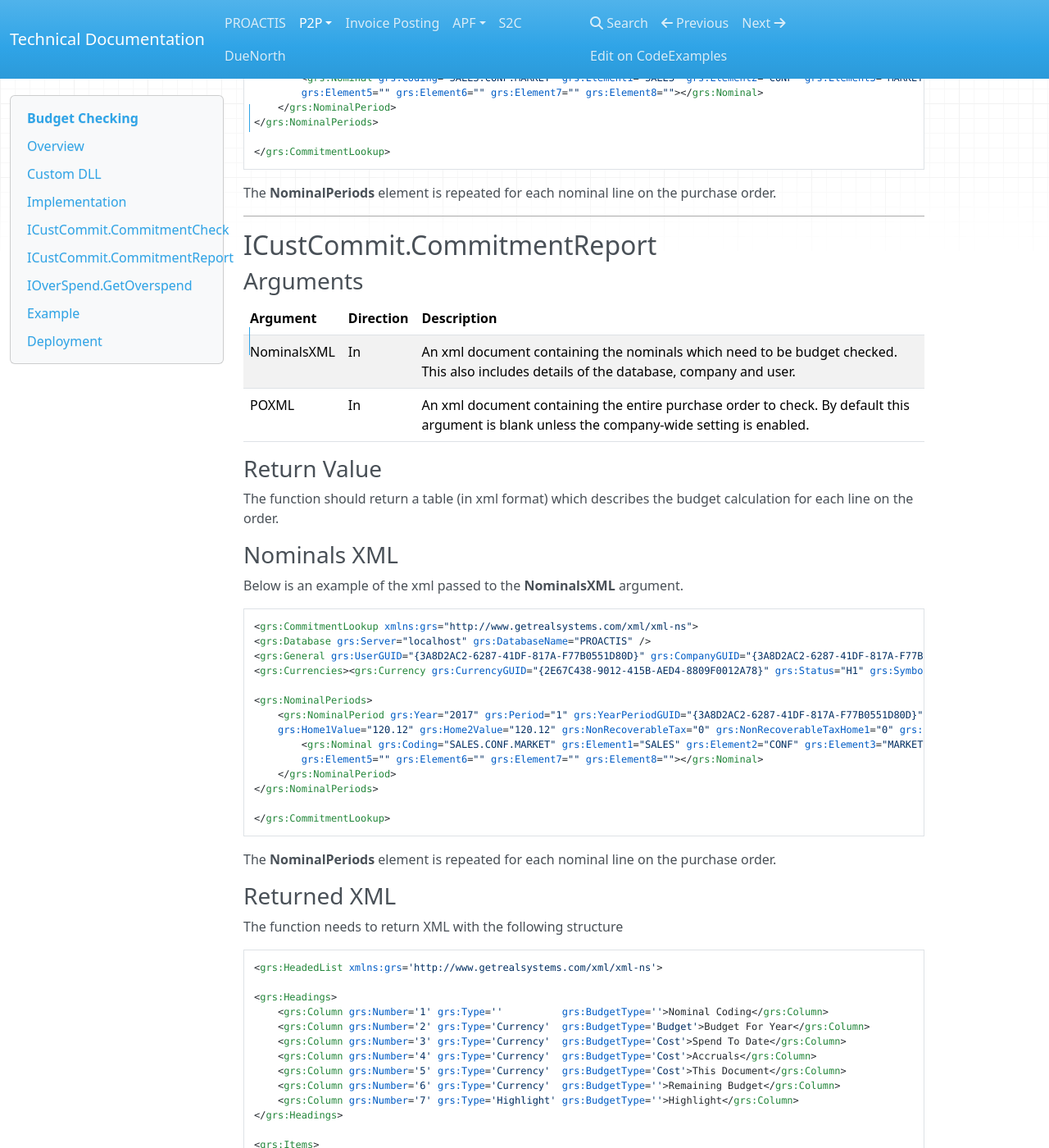
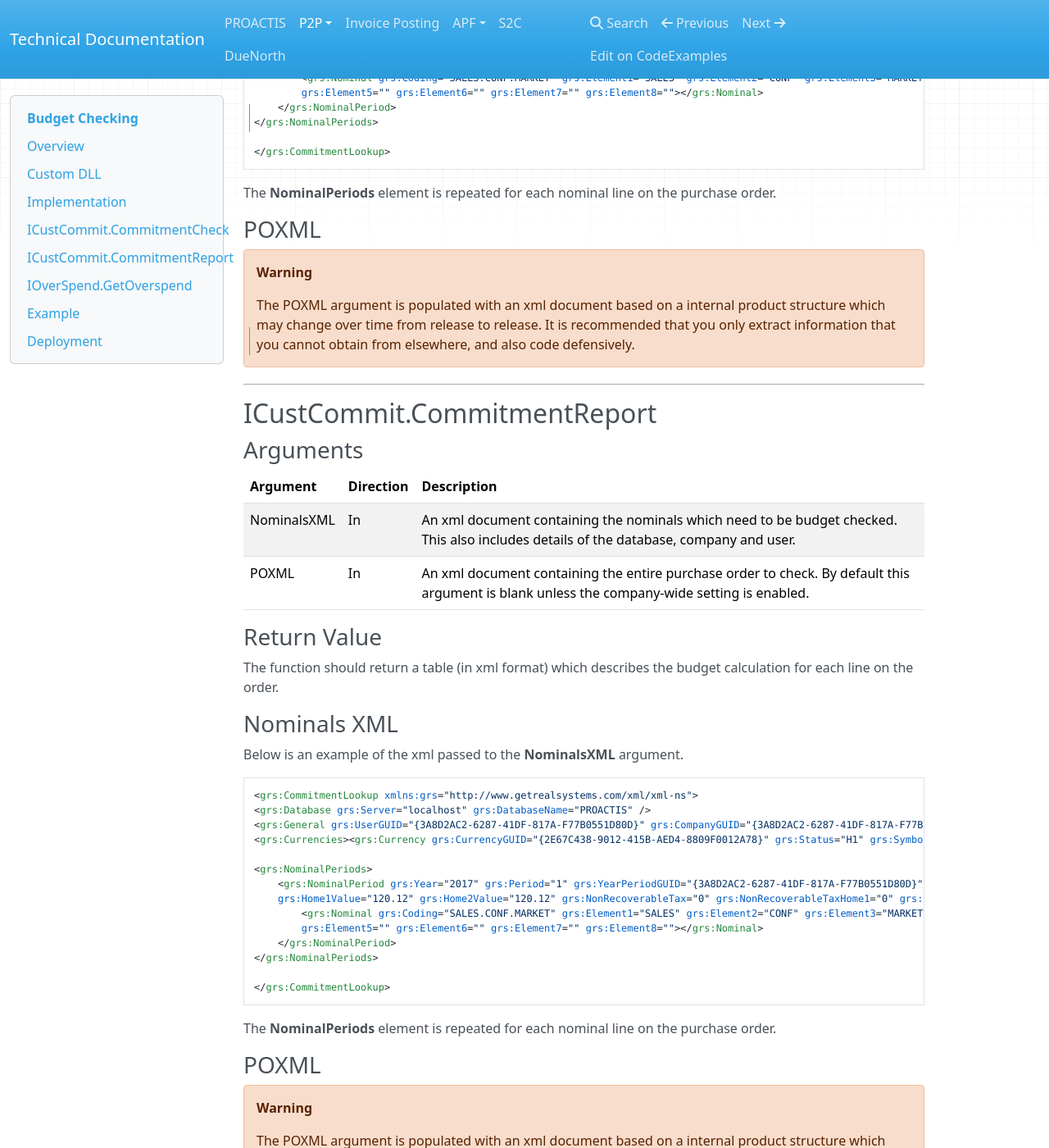
Before and after one commit to proactis-documentation/documentation-source, an MkDocs documentation site: the page built from docs/p2p/budgetchecking.md, in a window 1280 px wide and 1400 px high, scrolled down 1962 px. Shown: the whole window at 82% size. Built offline with MkDocs 1.6.1, drawn with Linux system fonts in a browser that asks for light colours; nearby versions of some CDN libraries; old or Windows-style settings are respelled for this version of MkDocs; some of the changed text lies outside the part shown.

Commit message:
BudgetChecking

````diff
--- a/docs/p2p/budgetchecking.md
+++ b/docs/p2p/budgetchecking.md
@@ -87,6 +87,11 @@ Below is an example of the xml passed to the __NominalsXML__ argument.
 
 The __NominalPeriods__ element is repeated for each nominal line on the purchase order.
 
+### POXML
+!!! Warning
+
+    The POXML argument is populated with an xml document based on a internal product structure which may change over time from release to release.  It is recommended that you only extract information that you cannot obtain from elsewhere,  and also code defensively.
+
 ---
 
 ## ICustCommit.CommitmentReport
@@ -120,6 +125,11 @@ Below is an example of the xml passed to the __NominalsXML__ argument.
 </grs:CommitmentLookup>
 ```
 The __NominalPeriods__ element is repeated for each nominal line on the purchase order.
+
+### POXML
+!!! Warning
+
+    The POXML argument is populated with an xml document based on a internal product structure which may change over time from release to release.  It is recommended that you only extract information that you cannot obtain from elsewhere,  and also code defensively.
 
 ### Returned XML
 The function needs to return XML with the following structure
@@ -198,6 +208,11 @@ Below is an example of the xml passed to the __NominalsXML__ argument.
 </grs:NominalPeriods>
 ```
 
+### POXML
+!!! Warning
+
+    The POXML argument is populated with an xml document based on a internal product structure which may change over time from release to release.  It is recommended that you only extract information that you cannot obtain from elsewhere,  and also code defensively.
+
 ---
 ## Example
 
````
